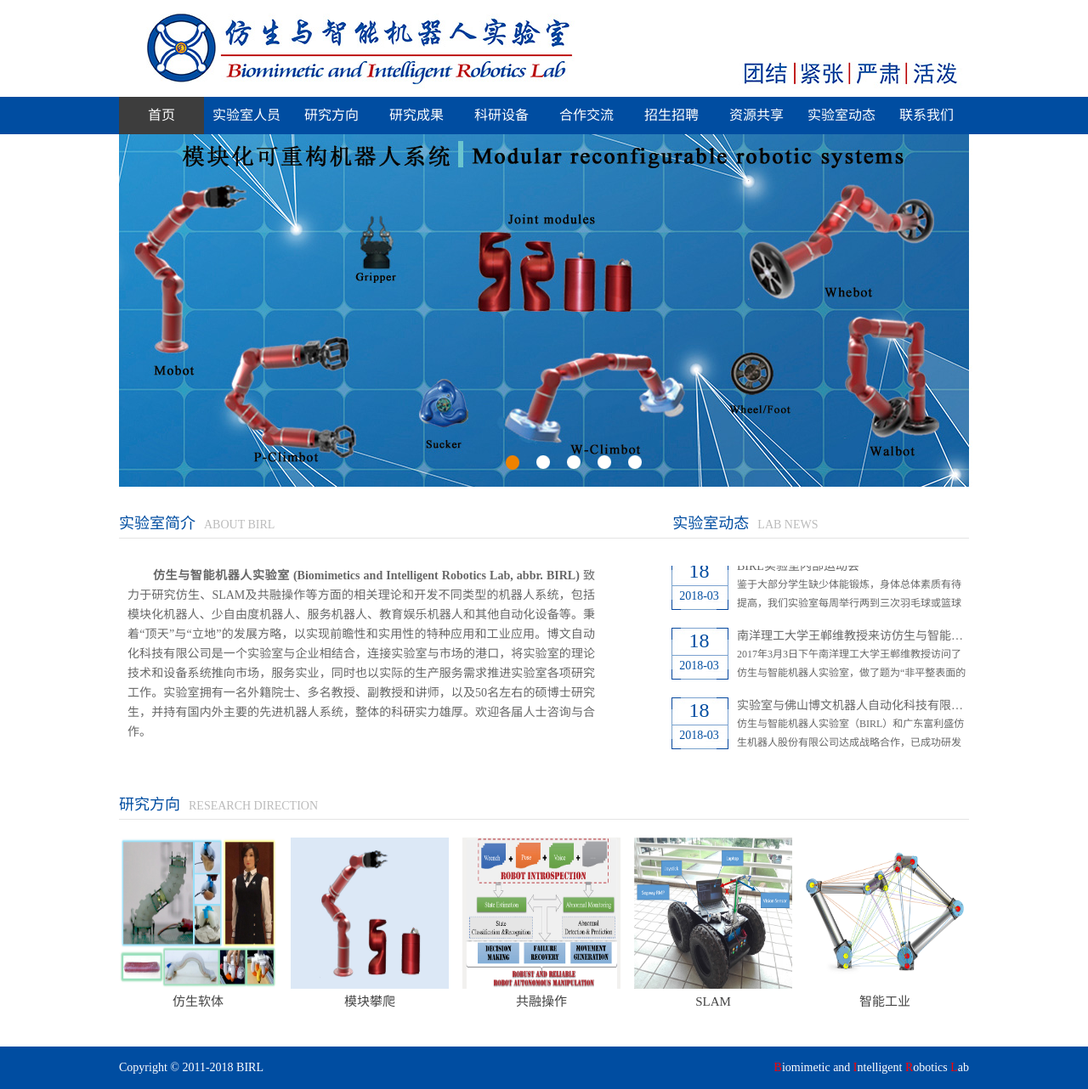
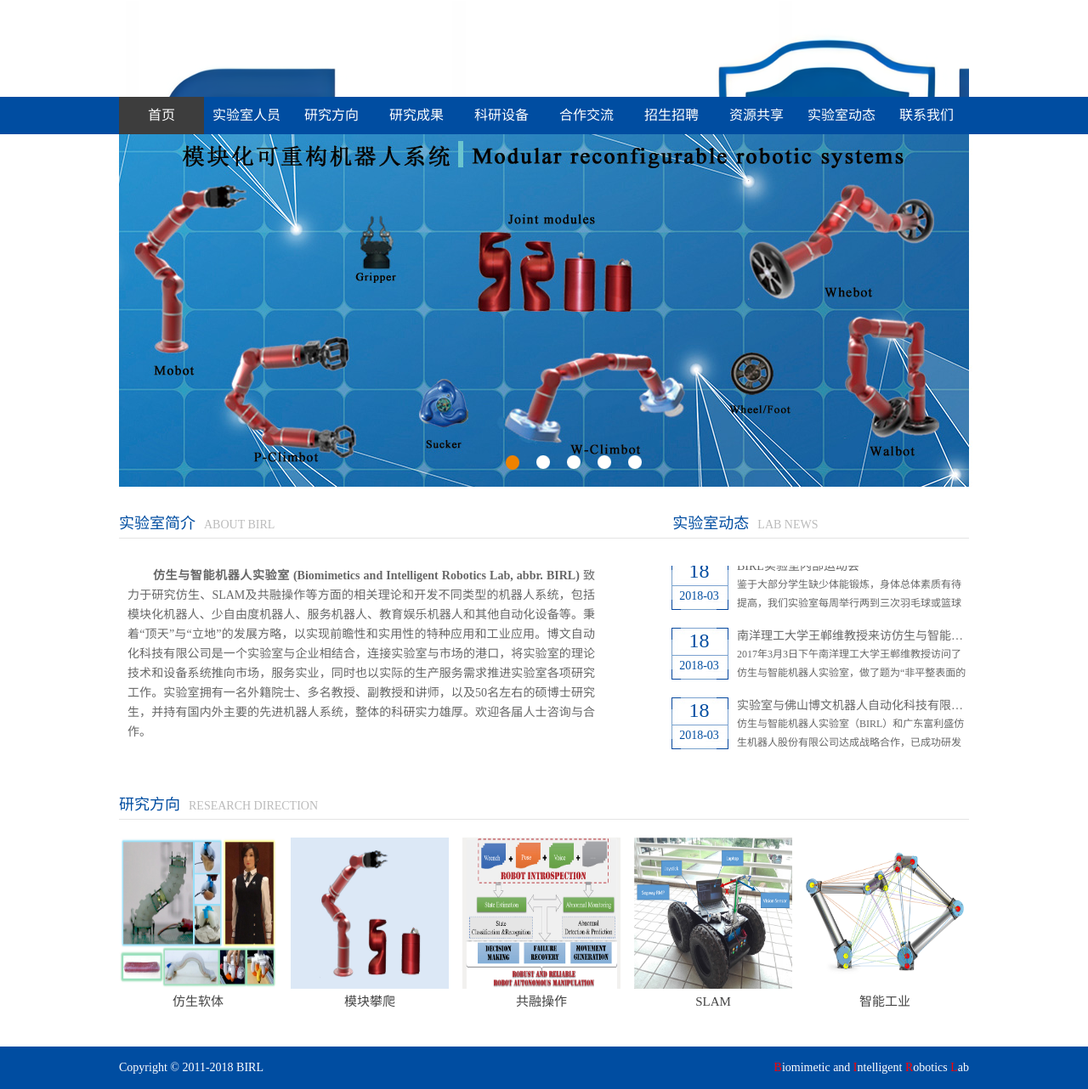
Before and after one commit to Wenqiangjin/wenqiangjin.github.io, a Jekyll site: the page built from index.html, in a window 1280 px wide. Shown: the whole page at 85% size. Built offline with Jekyll 4.4.1, drawn with Linux system fonts in a browser that asks for light colours.

Commit message:
logo push

```diff
--- a/assets/style.css
+++ b/assets/style.css
@@ -24,7 +24,7 @@
 .tran_color{-webkit-transition:color .5s ease;-moz-transition:color .5s ease;-ms-transition:color .5s ease;-o-transition:color .5s ease;transition:color .5s ease;}
 
 .head{position:relative; width:100%; min-width:1000px; height:158px; overflow:hidden; }
-.head_top{ position:relative; margin:0 auto; width:1000px; height:114px; overflow:hidden;background:url(../images/assets/header.jpg) no-repeat center top;}
+.head_top{ position:relative; margin:0 auto; width:1000px; height:114px; overflow:hidden;background:url(../images/assets/header.png) no-repeat center top;}
 .head_center{ margin:0 auto; position:relative; width:1000px; height:114px; overflow:hidden;}
 .head_center .left{float:left; width:291px; height:144px; opacity:0;filter:alpha(opacity=0);}
 .head_center .left img{ margin:0 auto;max-width:291px; max-height:114px; overflow:hidden;}
```
Also changed, not shown: images/assets/header.jpg (deleted), images/assets/header.png (renamed from images/intelligent-industry/intelligent-industry1.png), images/intelligent-industry/intelligent-industry-1.png (added), 1 other file.
